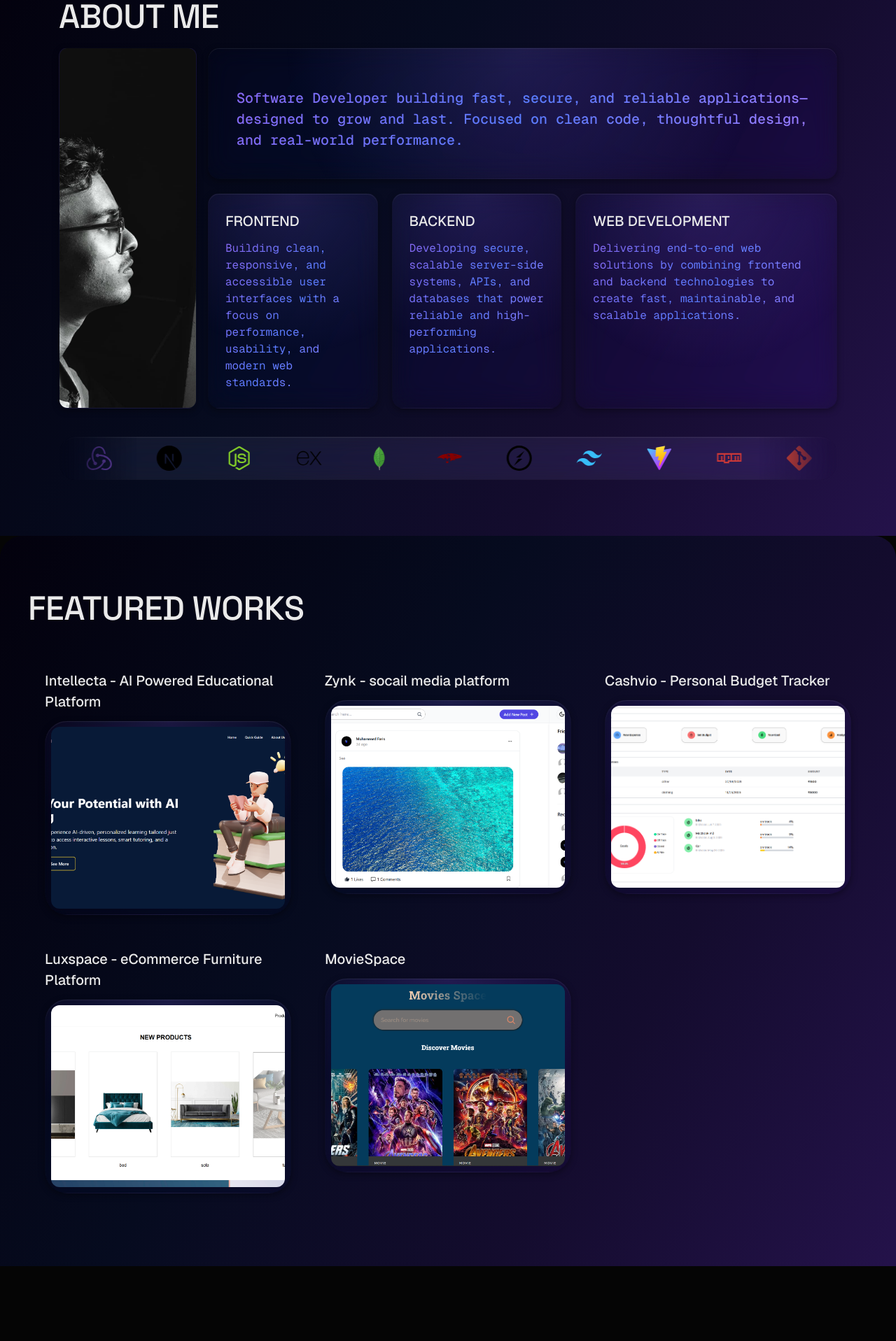
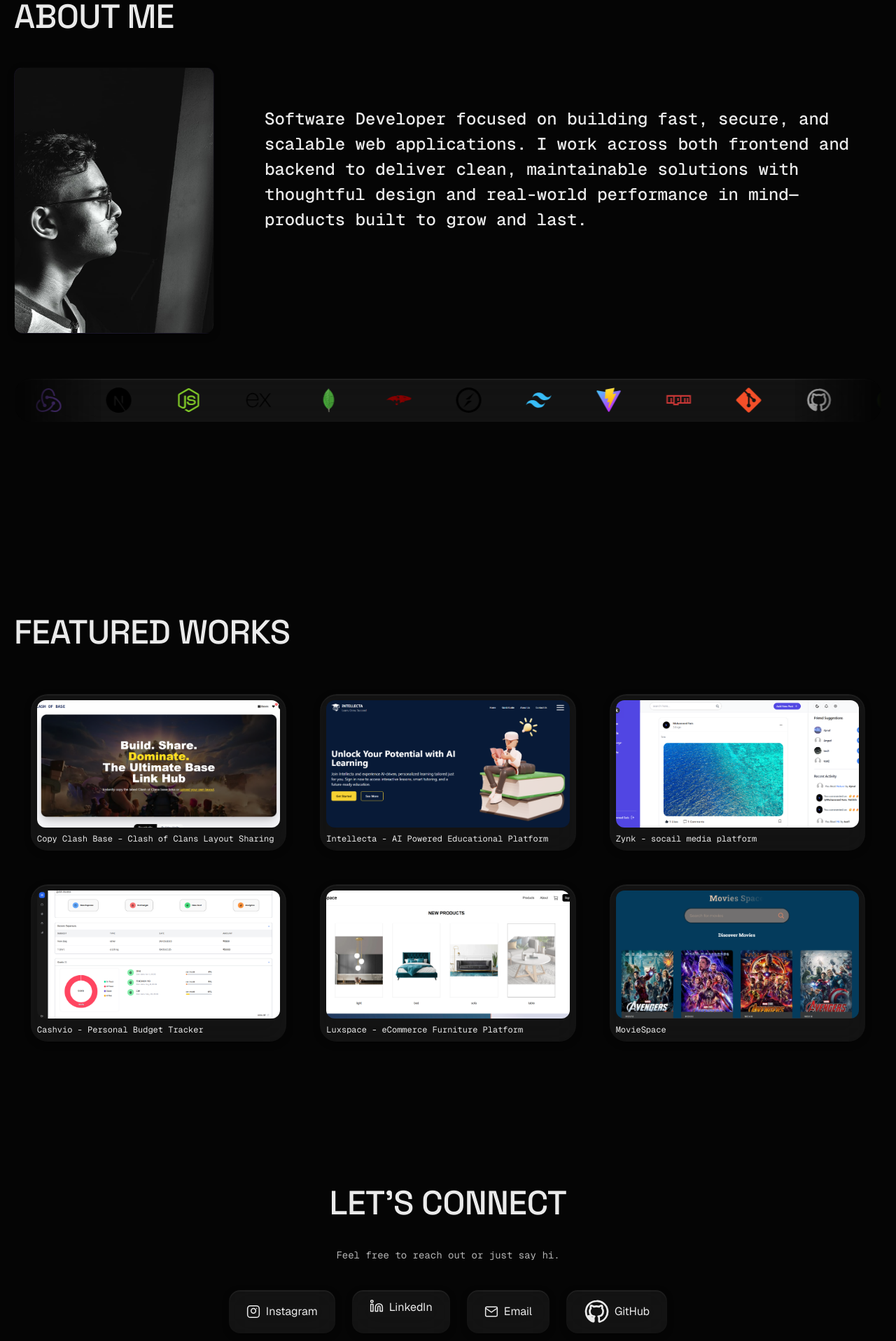
Before and after one commit to fariskt/Portfolio, a Next.js app: page / in a window 1280 px wide. Shown: the part 880-2797 px from the top of the page at 70% size. Before the commit the page ends 2690 px from the top, so only its background shows below. Built offline with nearby package versions, Linux system fonts and the light colour scheme.

Commit message:
new style updates

```diff
--- a/src/app/globals.css
+++ b/src/app/globals.css
@@ -123,7 +123,7 @@ body::-webkit-scrollbar {
 }
 
 .text-title {
-  font-size: 1.25rem;
+  font-size: clamp(1.1rem, 2.5vw, 1.5rem);
   font-weight: 500;
 }
 
@@ -581,3 +581,50 @@ body::-webkit-scrollbar {
     transform: scale(1.08) translateX(0) translateY(0);
   }
 }
+
+.water-text {
+  position: relative;
+  display: inline-block;
+  color: white;
+  background: linear-gradient(
+    120deg,
+    #7dd3fc,
+    #38bdf8,
+    #0ea5e9,
+    #7dd3fc
+  );
+  background-size: 300% 300%;
+  -webkit-background-clip: text;
+  -webkit-text-fill-color: transparent;
+  transition: background-position 0.5s ease;
+}
+
+.water-text:hover {
+  animation: waterFlow 2.5s linear infinite;
+}
+
+@keyframes waterFlow {
+  0% {
+    background-position: 0% 50%;
+  }
+  100% {
+    background-position: 300% 50%;
+  }
+}
+.water-text::after {
+  content: "";
+  position: absolute;
+  inset: 0;
+  background: radial-gradient(
+    circle at 30% 30%,
+    rgba(255, 255, 255, 0.35),
+    transparent 60%
+  );
+  opacity: 0;
+  pointer-events: none;
+  transition: opacity 0.3s ease;
+}
+
+.water-text:hover::after {
+  opacity: 1;
+}
--- a/src/app/layout.tsx
+++ b/src/app/layout.tsx
@@ -6,6 +6,7 @@ import "../styles/scrollwheel.css";
 import "../styles/lenis.css";
 import { spaceGrotesk } from "./fonts";
 import Script from "next/script";
+import Cursor from "../components/Cursor";
 
 const geistSans = Geist({
   subsets: ["latin"],
@@ -54,6 +55,7 @@ export default function RootLayout({
           antialiased
         `}
       >
+        <Cursor />
         {children}
       </body>
     </html>
--- a/src/app/page.tsx
+++ b/src/app/page.tsx
@@ -4,10 +4,9 @@ import React, { useEffect, useState } from "react";
 import HeroSection from "../components/layouts/HeroSection";
 import AboutSection from "../components/layouts/AboutSection";
 import WorkSection from "../components/layouts/WorkSection";
-import ScrollWheel from "../components/ui/ScrollWheel";
 import LenisProvider from "../lib/useLenisGsap";
-import Cursor from "../components/Cursor";
-import Navbar from "../components/Navbar";
+import ContactSection from "../components/layouts/ContactSection";
+
 
 const HomePage = () => {
   const [open, setOpen] = useState(false);
@@ -34,11 +33,10 @@ const HomePage = () => {
     <>
       <LenisProvider />
       <div className="w-full h-full">
-        <Cursor />
-        {!open && <ScrollWheel />}
         <HeroSection open={open} setOpen={setOpen} />
         <AboutSection />
         <WorkSection />
+        <ContactSection/>
       </div>
     </>
   );
--- a/src/components/Cursor.tsx
+++ b/src/components/Cursor.tsx
@@ -20,9 +20,10 @@ export default function Cursor() {
   return (
     <div
       ref={cursor}
-      className="
+      className=" hidden md:block
+      fixed
         pointer-events-none
-        fixed left-0 top-0 z-50
+         left-0 top-0 z-50
         h-4 w-4
         -translate-x-1/2 -translate-y-1/2
         rounded-full
--- a/src/components/Navbar.tsx
+++ b/src/components/Navbar.tsx
@@ -62,7 +62,7 @@ const Navbar = ({
       <nav className="absolute top-0 right-0 z-50  items-center justify-between px-10 py-6">
         <button
           onClick={toggleMenu}
-          className="relative z-50 flex h-10 w-10 flex-col justify-between"
+          className="relative z-50 flex md:h-10 md:w-10 h-7 w-7 flex-col justify-between"
         >
           <span
             className={`block h-[2px] w-full bg-white transition ${
@@ -84,7 +84,7 @@ const Navbar = ({
 
       <div
         ref={menuRef}
-        className="fixed top-0 right-0 z-40 h-screen w-full md:w-[25%] bg-gradient-primary-dark backdrop-blur-xl"
+        className="fixed top-0 right-0 z-40 h-screen w-full md:w-[25%] backdrop-blur-xl"
       >
         <div className="flex h-full flex-col items-end justify-center gap-8 px-16">
           {links.map((item) => (
--- a/src/components/icons/web.tsx
+++ b/src/components/icons/web.tsx
@@ -256,23 +256,14 @@ export function MongooseJsIcon({ size }: { size: number }) {
     </svg>
   );
 }
-export function GithubIcon({ size }: { size: number }) {
-  return (
-    <svg height={size} width={size} xmlns="http://www.w3.org/2000/svg" viewBox="0 0 128 128">
-      <g fill="#181616">
-        <path
-          fill-rule="evenodd"
-          clip-rule="evenodd"
-          d="M64 5.103c-33.347 0-60.388 27.035-60.388 60.388 0 26.682 17.303 49.317 41.297 57.303 3.017.56 4.125-1.31 4.125-2.905 0-1.44-.056-6.197-.082-11.243-16.8 3.653-20.345-7.125-20.345-7.125-2.747-6.98-6.705-8.836-6.705-8.836-5.48-3.748.413-3.67.413-3.67 6.063.425 9.257 6.223 9.257 6.223 5.386 9.23 14.127 6.562 17.573 5.02.542-3.903 2.107-6.568 3.834-8.076-13.413-1.525-27.514-6.704-27.514-29.843 0-6.593 2.36-11.98 6.223-16.21-.628-1.52-2.695-7.662.584-15.98 0 0 5.07-1.623 16.61 6.19C53.7 35 58.867 34.327 64 34.304c5.13.023 10.3.694 15.127 2.033 11.526-7.813 16.59-6.19 16.59-6.19 3.287 8.317 1.22 14.46.593 15.98 3.872 4.23 6.215 9.617 6.215 16.21 0 23.194-14.127 28.3-27.574 29.796 2.167 1.874 4.097 5.55 4.097 11.183 0 8.08-.07 14.583-.07 16.572 0 1.607 1.088 3.49 4.148 2.897 23.98-7.994 41.263-30.622 41.263-57.294C124.388 32.14 97.35 5.104 64 5.104z"
-        />
-        <path d="M26.484 91.806c-.133.3-.605.39-1.035.185-.44-.196-.685-.605-.543-.906.13-.31.603-.395 1.04-.188.44.197.69.61.537.91zm2.446 2.729c-.287.267-.85.143-1.232-.28-.396-.42-.47-.983-.177-1.254.298-.266.844-.14 1.24.28.394.426.472.984.17 1.255zM31.312 98.012c-.37.258-.976.017-1.35-.52-.37-.538-.37-1.183.01-1.44.373-.258.97-.025 1.35.507.368.545.368 1.19-.01 1.452zm3.261 3.361c-.33.365-1.036.267-1.552-.23-.527-.487-.674-1.18-.343-1.544.336-.366 1.045-.264 1.564.23.527.486.686 1.18.333 1.543zm4.5 1.951c-.147.473-.825.688-1.51.486-.683-.207-1.13-.76-.99-1.238.14-.477.823-.7 1.512-.485.683.206 1.13.756.988 1.237zm4.943.361c.017.498-.563.91-1.28.92-.723.017-1.308-.387-1.315-.877 0-.503.568-.91 1.29-.924.717-.013 1.306.387 1.306.88zm4.598-.782c.086.485-.413.984-1.126 1.117-.7.13-1.35-.172-1.44-.653-.086-.498.422-.997 1.122-1.126.714-.123 1.354.17 1.444.663zm0 0" />
-      </g>
-    </svg>
-  );
-}
 export function GitIcon({ size }: { size: number }) {
   return (
-    <svg height={size} width={size} xmlns="http://www.w3.org/2000/svg" viewBox="0 0 128 128">
+    <svg
+      height={size}
+      width={size}
+      xmlns="http://www.w3.org/2000/svg"
+      viewBox="0 0 128 128"
+    >
       <path
         fill="#F34F29"
         d="M124.737 58.378L69.621 3.264c-3.172-3.174-8.32-3.174-11.497 0L46.68 14.71l14.518 14.518c3.375-1.139 7.243-.375 9.932 2.314 2.703 2.706 3.461 6.607 2.294 9.993l13.992 13.993c3.385-1.167 7.292-.413 9.994 2.295 3.78 3.777 3.78 9.9 0 13.679a9.673 9.673 0 01-13.683 0 9.677 9.677 0 01-2.105-10.521L68.574 47.933l-.002 34.341a9.708 9.708 0 012.559 1.828c3.778 3.777 3.778 9.898 0 13.683-3.779 3.777-9.904 3.777-13.679 0-3.778-3.784-3.778-9.905 0-13.683a9.65 9.65 0 013.167-2.11V47.333a9.581 9.581 0 01-3.167-2.111c-2.862-2.86-3.551-7.06-2.083-10.576L41.056 20.333 3.264 58.123a8.133 8.133 0 000 11.5l55.117 55.114c3.174 3.174 8.32 3.174 11.499 0l54.858-54.858a8.135 8.135 0 00-.001-11.501z"
@@ -445,3 +436,73 @@ export function NpmIcon({ size }: { size: number }) {
     </svg>
   );
 }
+
+export function InstagramIcon() {
+  return (
+    <svg
+      width="20"
+      height="20"
+      viewBox="0 0 24 24"
+      fill="none"
+      stroke="currentColor"
+      strokeWidth="1.8"
+      strokeLinecap="round"
+      strokeLinejoin="round"
+    >
+      <rect x="2" y="2" width="20" height="20" rx="5" ry="5" />
+      <path d="M16 11.37a4 4 0 1 1-7.37-2.73 4 4 0 0 1 7.37 2.73z" />
+      <line x1="17.5" y1="6.5" x2="17.5" y2="6.5" />
+    </svg>
+  );
+}
+export function LinkedinIcon() {
+  return (
+    <svg
+      width="20"
+      height="20"
+      viewBox="0 0 24 24"
+      fill="none"
+      stroke="currentColor"
+      strokeWidth="1.8"
+      strokeLinecap="round"
+      strokeLinejoin="round"
+    >
+      <path d="M16 8a6 6 0 0 1 6 6v7h-4v-7a2 2 0 0 0-4 0v7h-4v-7a6 6 0 0 1 6-6z" />
+      <rect x="2" y="9" width="4" height="12" />
+      <circle cx="4" cy="4" r="2" />
+    </svg>
+  );
+}
+export function EmailIcon() {
+  return (
+    <svg
+      width="20"
+      height="20"
+      viewBox="0 0 24 24"
+      fill="none"
+      stroke="currentColor"
+      strokeWidth="1.8"
+      strokeLinecap="round"
+      strokeLinejoin="round"
+    >
+      <path d="M4 4h16c1.1 0 2 .9 2 2v12c0 1.1-.9 2-2 2H4c-1.1 0-2-.9-2-2V6c0-1.1.9-2 2-2z" />
+      <polyline points="22,6 12,13 2,6" />
+    </svg>
+  );
+}
+export function GithubIcon({size}: {size: number}) {
+  return (
+    <svg
+      width={size}
+      height={size}
+      viewBox="0 0 24 24"
+      fill="none"
+      stroke="currentColor"
+      strokeWidth="1.8"
+      strokeLinecap="round"
+      strokeLinejoin="round"
+    >
+      <path d="M12 2a10 10 0 0 0-3.16 19.48c.5.09.68-.22.68-.48v-1.7c-2.78.6-3.37-1.2-3.37-1.2-.45-1.16-1.1-1.47-1.1-1.47-.9-.62.07-.6.07-.6 1 .07 1.53 1.04 1.53 1.04.9 1.53 2.36 1.09 2.93.83.09-.66.35-1.09.63-1.34-2.22-.25-4.56-1.11-4.56-4.94 0-1.09.39-1.98 1.03-2.68-.1-.25-.45-1.27.1-2.65 0 0 .84-.27 2.75 1.02a9.5 9.5 0 0 1 5 0c1.91-1.29 2.75-1.02 2.75-1.02.55 1.38.2 2.4.1 2.65.64.7 1.03 1.59 1.03 2.68 0 3.84-2.34 4.69-4.57 4.93.36.31.68.92.68 1.86v2.76c0 .26.18.58.69.48A10 10 0 0 0 12 2z" />
+    </svg>
+  );
+}
--- a/src/components/layouts/AboutSection.tsx
+++ b/src/components/layouts/AboutSection.tsx
@@ -4,71 +4,37 @@ import SkillMarquee from "../ui/SkillMarquee";
 
 const AboutSection = () => {
   return (
-    <section className="min-h-screen bg-gradient-primary-dark rounded-t-4xl">
-      <div className="max-w-6xl mx-auto py-20 px-5">
-        <h2 className="heading-section">
-          About ME
-        </h2>
-        <div className="flex gap-4 mt-5">
-          <div className="hover-focus hidden md:block">
+    <section className="md:min-h-screen h-[70vh] rounded-t-4xl">
+      <div className="md:mb-20 mt-20 px-5 max-w-7xl mx-auto">
+        <h2 className="heading-section mb-12">About Me</h2>
+        <div className="grid grid-cols-1 md:grid-cols-4 gap-8 items-start">
+          <div className="hidden md:block md:col-span-1 hover-focus">
             <Image
               src="/faris-me.jpeg"
               alt="Photo"
-              className="h-full min-w-40 w-full object-cover glass bg-gradient-soft rounded-xl"
-              width={200}
+              width={300}
               height={500}
+              className="w-full h-full object-cover glass bg-gradient-soft rounded-xl"
             />
           </div>
-          <div className="space-y-5">
-            <div className="grid grid-cols-3 items-start gap-5 ">
-              <div className="col-span-3 md:col-span-3 rounded-xl glass bg-gradient-soft pt-14 pb-10 px-10 hover-focus">
-                <h3 className="text-title text-gradient font-mono">
-                  Software Developer building fast, secure, and reliable
-                  applications—designed to grow and last. Focused on clean code,
-                  thoughtful design, and real-world performance.
-                </h3>
-              </div>
-              {/* <div>
-                <Image
-                  src="/about-me.png"
-                  alt="about-me"
-                  height={200}
-                  width={200}
-                />
-              </div> */}
-            </div>
-            <div className="grid grid-cols-2 md:grid-cols-7 gap-5">
-              <div className="col-span-2 space-y-3 glass rounded-xl bg-gradient-soft p-6 hover-focus">
-                <h2 className="text-title">FRONTEND</h2>
 
-                <h5 className="text-gradient font-mono">
-                  Building clean, responsive, and accessible user interfaces
-                  with a focus on performance, usability, and modern web
-                  standards.
-                </h5>
-              </div>
-
-              <div className="col-span-2 space-y-3 glass rounded-xl bg-gradient-soft p-6 hover-focus">
-                <h2 className="text-title">BACKEND</h2>
-                <h5 className="text-gradient font-mono">
-                  Developing secure, scalable server-side systems, APIs, and
-                  databases that power reliable and high-performing
-                  applications.
-                </h5>
-              </div>
-
-              <div className="col-span-3 space-y-3 glass rounded-xl bg-gradient-soft p-6 hover-focus">
-                <h2 className="text-title">WEB DEVELOPMENT</h2>
-                <h5 className="text-gradient font-mono">
-                  Delivering end-to-end web solutions by combining frontend and
-                  backend technologies to create fast, maintainable, and
-                  scalable applications.
-                </h5>
-              </div>
+          <div className="md:col-span-3">
+            <div className="rounded-xl pt-14 md:pb-10 md:px-10">
+              <h3 className="text-title font-mono">
+                Software Developer focused on building fast, secure, and
+                scalable web applications. I work across both frontend and
+                backend to deliver clean, maintainable solutions with thoughtful
+                design and real-world performance in mind—products built to grow
+                and last.
+              </h3>
             </div>
           </div>
         </div>
-        <SkillMarquee />
+
+        {/* Skills */}
+        <div className="mt-16">
+          <SkillMarquee />
+        </div>
       </div>
     </section>
   );
--- /dev/null
+++ b/src/components/layouts/ContactSection.tsx
@@ -0,0 +1,65 @@
+import Link from "next/link";
+import React from "react";
+import {
+  EmailIcon,
+  GithubIcon,
+  InstagramIcon,
+  LinkedinIcon,
+} from "../icons/web";
+
+const ContactSection = () => {
+  return (
+    <section className="py-24 px-5">
+      <div className="max-w-5xl mx-auto text-center space-y-10">
+        <h2 className="heading-section">Let’s Connect</h2>
+
+        <p className="text-white/70 font-mono text-sm">
+          Feel free to reach out or just say hi.
+        </p>
+
+        <div className="flex justify-center gap-6 flex-wrap">
+          <Link
+            href="https://instagram.com/yourusername"
+            target="_blank"
+            className="glass px-6 py-3 rounded-full hover-focus transition
+               inline-flex items-center gap-2"
+          >
+            <InstagramIcon />
+            <span>Instagram</span>
+          </Link>
+
+          <Link
+            href="https://linkedin.com/in/yourusername"
+            target="_blank"
+            className="glass px-6 py-3 rounded-full hover-focus transition
+               inline-flex gap-2"
+          >
+            <LinkedinIcon />
+            <span>LinkedIn</span>
+          </Link>
+
+          <Link
+            href="mailto:yourmail@gmail.com"
+            className="glass px-6 py-3 rounded-full hover-focus transition
+               inline-flex items-center gap-2"
+          >
+            <EmailIcon />
+            <span>Email</span>
+          </Link>
+
+          <Link
+            href="https://github.com/yourusername"
+            target="_blank"
+            className="glass px-6 py-3 rounded-full hover-focus transition
+               flex items-center gap-2"
+          >
+            <GithubIcon size={36}/>
+            <span>GitHub</span>
+          </Link>
+        </div>
+      </div>
+    </section>
+  );
+};
+
+export default ContactSection;
--- a/src/components/layouts/WorkSection.tsx
+++ b/src/components/layouts/WorkSection.tsx
@@ -2,30 +2,61 @@ import React from "react";
 import { works } from "../../data/constants";
 import Image from "next/image";
 import Parallax from "../Parallax";
+import Link from "next/link";
 const WorkSection = () => {
   return (
-    <Parallax speed={0.4}>
-      <section className="min-h-screen bg-gradient-primary-dark rounded-t-4xl">
-        <div className="py-20 md:px-10">
-          <h2 className="heading-section">
-            Featured Works
-          </h2>
+    <section className="min-h-screen rounded-t-4xl">
+      <div className="md:py-20 px-5 max-w-7xl mx-auto">
+        <h2 className="heading-section">Featured Works</h2>
         <div className="mt-10">
-            <div className="grid  grid-cols-1 md:grid-cols-3 justify-center ">
+          <div className="grid grid-cols-1 md:grid-cols-3 justify-center">
             {works.map((item) => (
               <div className="p-6" key={item.id}>
-                  <h3 className="text-title mb-3">{item.title}</h3>
-
-                  <div className="relative w-full p-2 hover-video glass bg-gradient-soft rounded-4xl overflow-hidden">
+                <div className="relative w-full p-2 glass rounded-3xl overflow-hidden group">
+                  {/* Image */}
                   {item.image && (
+                    <div className="relative w-full aspect-[4/2.1] hover-video rounded-xl overflow-hidden">
                       <Image
                         src={item.image}
                         alt={item.title}
-                        height={300}
-                        width={450}
-                        className="video-image object-cover w-full h-65 rounded-xl"
+                        fill
+                        className="object-cover video-image"
                       />
+
+                      <div
+                        className="
+              absolute inset-0
+              bg-black/60 backdrop-blur-sm
+              flex items-center justify-center gap-4
+              opacity-0 group-hover:opacity-100
+              transition-opacity duration-300
+            "
+                      >
+                        {item.github && (
+                          <Link
+                            href={item.github}
+                            target="_blank"
+                            className="px-4 py-2 text-xs rounded-full border border-white/30 hover:bg-white hover:text-black transition"
+                          >
+                            GitHub
+                          </Link>
                         )}
+
+                        {item.webapp && (
+                          <Link
+                            href={item.webapp}
+                            target="_blank"
+                            className="px-4 py-2 text-xs rounded-full bg-lime-400 text-black hover:bg-lime-300 transition"
+                          >
+                            Live
+                          </Link>
+                        )}
+                      </div>
+                    </div>
+                  )}
+
+                  {/* Title */}
+                  <h3 className="text-xs font-mono mt-2">{item.title}</h3>
                 </div>
               </div>
             ))}
@@ -33,7 +64,6 @@ const WorkSection = () => {
         </div>
       </div>
     </section>
-    </Parallax>
   );
 };
 
--- a/src/data/constants.js
+++ b/src/data/constants.js
@@ -1,4 +1,3 @@
-
 export const Bio = {
   name: "Muhammed Faris",
   roles: ["Full Stack Developer", "Frontend Developer", "Backend Developer"],
@@ -156,6 +155,26 @@ export const timeline = [
 
 export const works = [
   {
+    id: 2,
+    title: "Copy Clash Base – Clash of Clans Layout Sharing",
+    date: "2024",
+    description:
+      "Copy Clash Base is a website that helps Clash of Clans players easily copy and use base layouts. It supports all Town Halls from TH1 to TH17, including both Home Village and Builder Base. Players can browse layouts and copy them directly into the game with a single click.",
+    image: "/works/copyclashbase.png",
+    tags: [
+      "Clash of Clans",
+      "Web App",
+      "Game Utility",
+      "Base Layouts",
+      "TH1–TH17",
+      "Home Village",
+      "Builder Base",
+    ],
+    category: "web app",
+    github: "", // add if you want, or remove this key
+    webapp: "https://copyclashbase.vercel.app",
+  },
+  {
     id: 0,
     title: "Intellecta - AI Powered Educational Platform",
     date: "Jun 2023 - Jul 2023",
```
Also changed, not shown: src/components/effects/LiquidText.tsx (added, +73 -0 lines), src/components/layouts/HeroSection.tsx (+7 -6 lines), public/works/cashvio.png, public/works/copyclashbase.png (added). Lines whose indentation alone changed are shown as unchanged.
